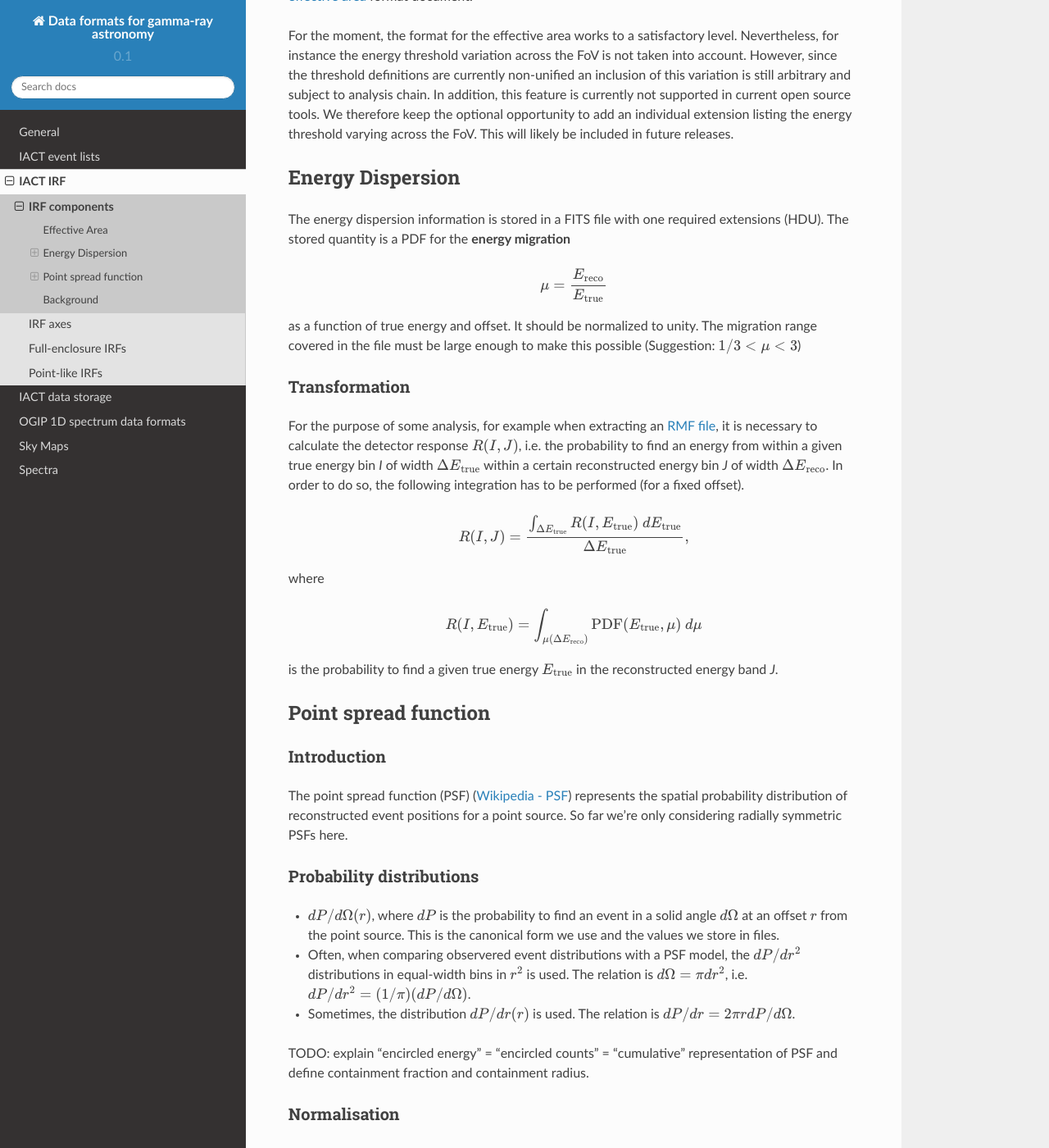
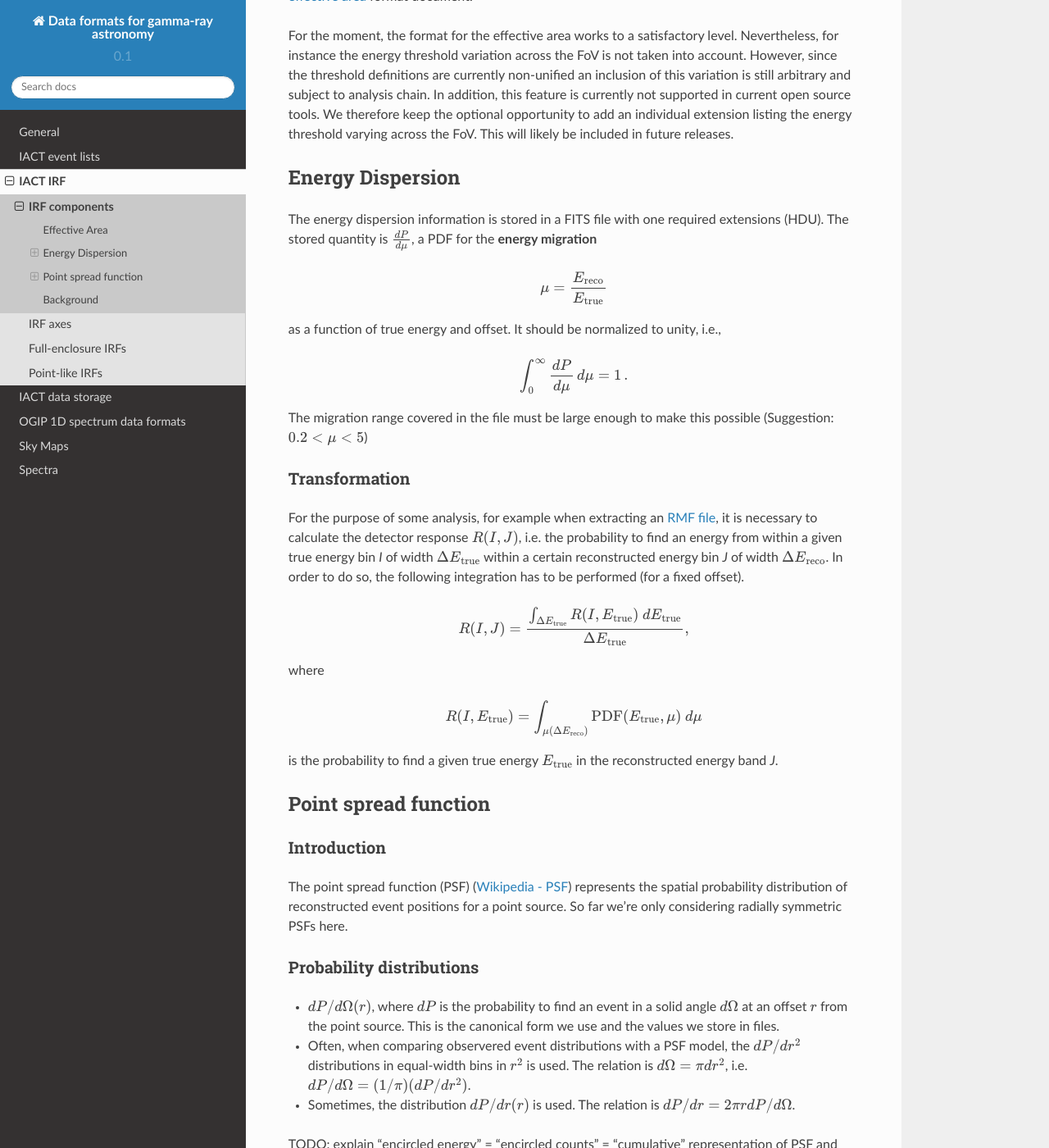
Before and after one commit to open-gamma-ray-astro/gamma-astro-data-formats, a Sphinx documentation site: the page built from source/irfs/irf_components/index.rst, in a window 1280 px wide and 1400 px high, scrolled down 592 px. Shown: the whole window at 82% size. Built offline with Sphinx 7.4.7 and the Read the Docs theme 2.0.0, drawn with Linux system fonts in a browser that asks for light colours; some of the changed text lies outside the part shown.

Commit message:
Clarify normalisation of IRFs
This PR fixes a typo and explicitly states the normalisation requirements for the energy dispersion and PSF IRFs.

```diff
--- a/source/irfs/irf_components/index.rst
+++ b/source/irfs/irf_components/index.rst
@@ -45,15 +45,20 @@ Energy Dispersion
 -----------------
 
 The energy dispersion information is stored in a FITS file with one required
-extensions (HDU). The stored quantity is a PDF for the **energy migration**
+extensions (HDU). The stored quantity is :math:`\frac{dP}{d\mu}`, a PDF for the **energy migration**
 
 .. math::
 
      \mu = \frac{E_{\mathrm{reco}}}{E_{\mathrm{true}}}
 
-as a function of true energy and offset. It should be normalized to unity. The
-migration range covered in the file must be large enough to make this possible
-(Suggestion: :math:`1/3 < \mu < 3`)
+as a function of true energy and offset. It should be normalized to unity, i.e.,
+
+.. math::
+
+     \int_0^\infty \frac{dP}{d\mu}\,d\mu = 1\,.
+
+The migration range covered in the file must be large enough to make this possible
+(Suggestion: :math:`0.2 < \mu < 5`)
 
 .. _edisp_trafo:
 
@@ -104,7 +109,7 @@ Probability distributions
   This is the canonical form we use and the values we store in files.
 * Often, when comparing observered event distributions with a PSF model,
   the :math:`dP/dr^2` distributions in equal-width bins in :math:`r^2` is
-  used. The relation is :math:`d\Omega = \pi dr^2`, i.e. :math:`dP/dr^2=(1/\pi)(dP/d\Omega)`.
+  used. The relation is :math:`d\Omega = \pi dr^2`, i.e. :math:`dP/d\Omega=(1/\pi)(dP/dr^2)`.
 * Sometimes, the distribution :math:`dP/dr(r)` is used.
   The relation is :math:`dP/dr = 2 \pi r dP/d\Omega`.
 
```
Also changed, not shown: other parts of source/irfs/irf_components/index.rst (+1 -2 lines).
